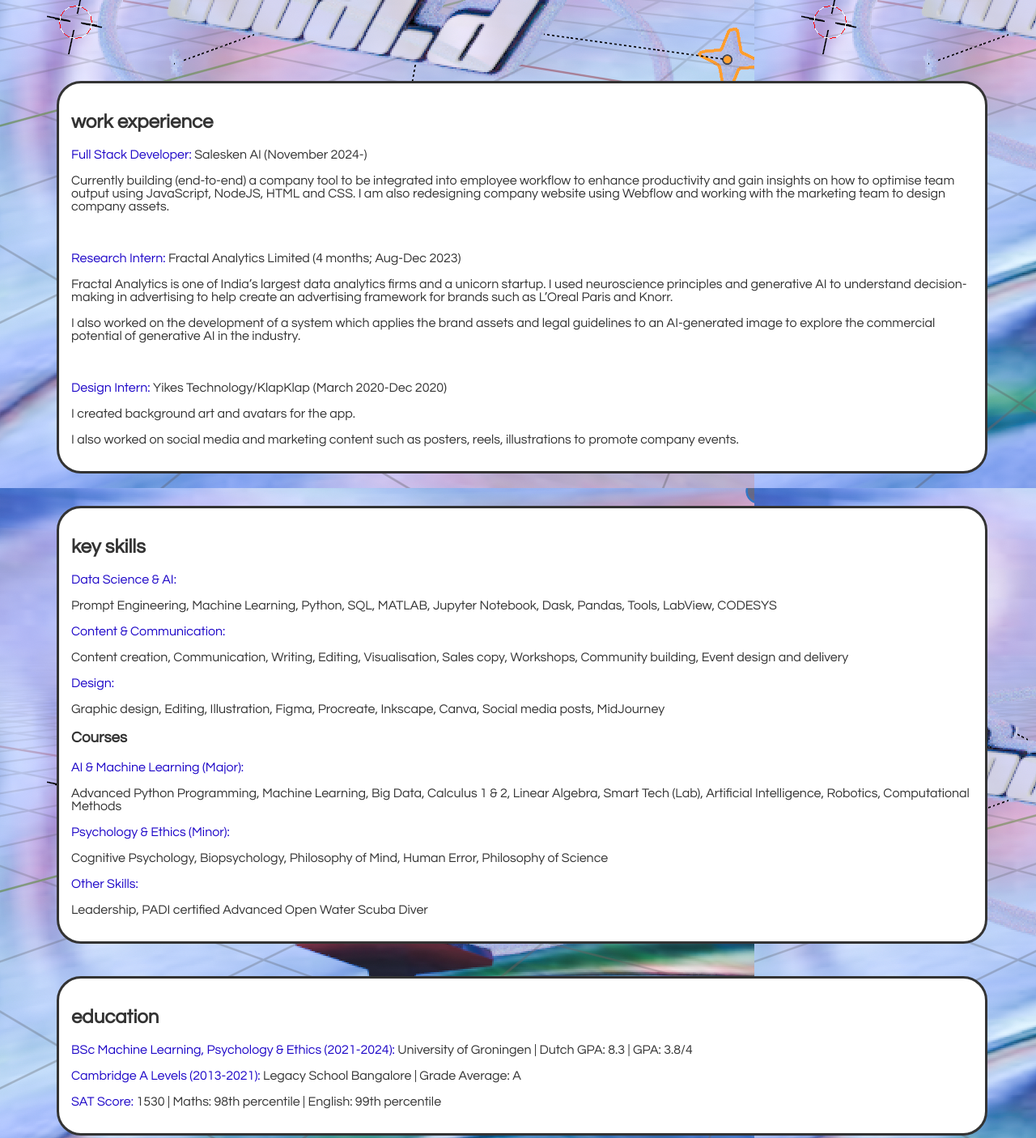
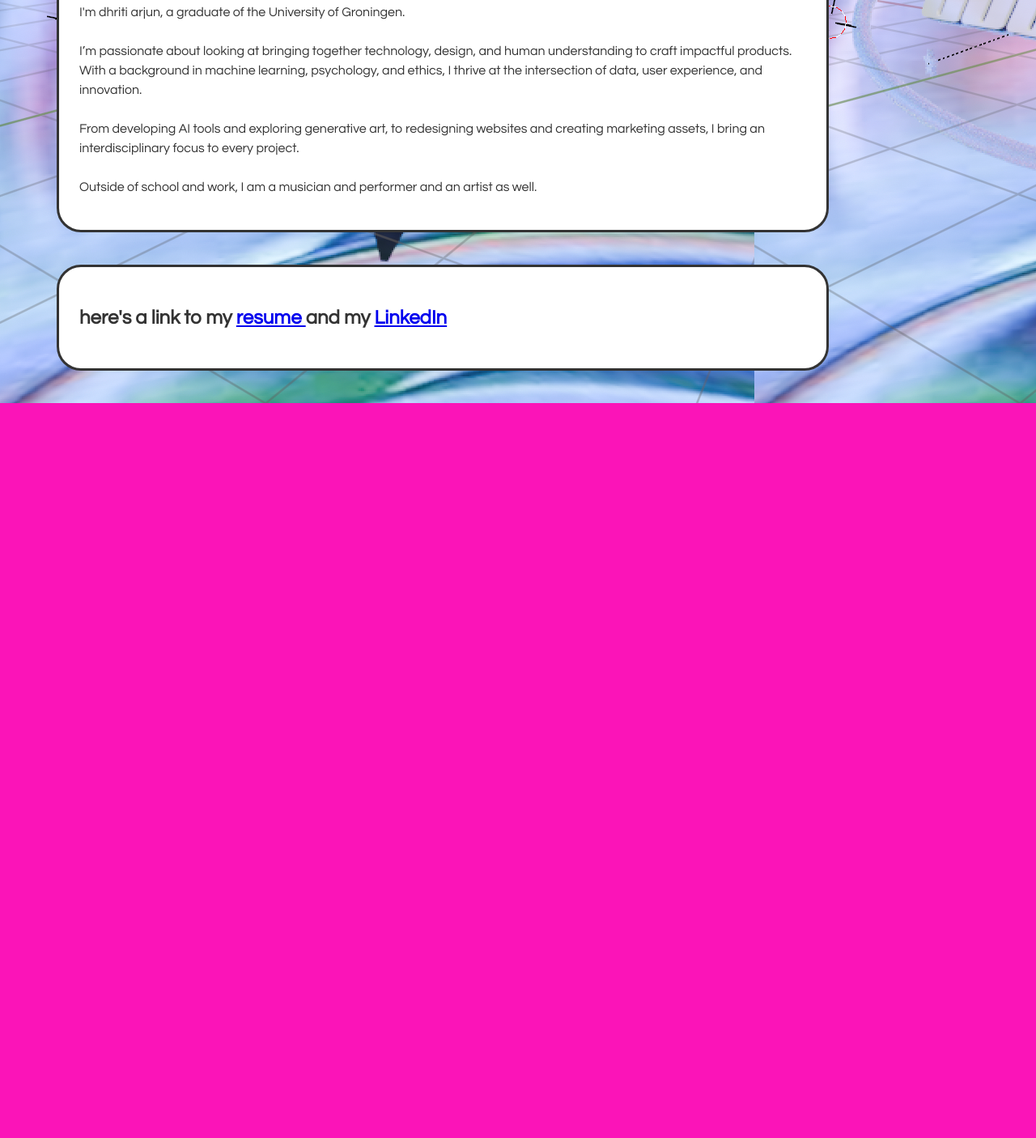
Before and after one commit to dhritiarjun/doodl.d, a plain HTML site: page about.html in a window 1280 px wide. Shown: the part 343-1749 px from the top of the page at 81% size. After the commit the page ends 841 px from the top, so only its background shows below. Drawn offline with Linux system fonts and the light colour scheme.

Commit message:
Add files via upload
with suggested feedback

```diff
--- a/about.html
+++ b/about.html
@@ -24,59 +24,37 @@
 
 
     <h1>about</h1>
+
     <div class="achievement-box">
-        <h2>work experience</h2>
 
-        <p><strong>Full Stack Developer:</strong> Salesken AI (November 2024-)</p>
-        <p>Currently building (end-to-end) a company tool to be integrated into employee workflow to enhance productivity and gain insights on how to optimise team output using JavaScript, NodeJS, HTML and CSS.
-            I am also redesigning company website using Webflow and working with the marketing team to design company assets.</p>
-        <br>
-        <p><strong>Research Intern:</strong> Fractal Analytics Limited (4 months; Aug-Dec 2023)</p>
-        <p>Fractal Analytics is one of India’s largest data analytics firms and a unicorn startup. I used neuroscience principles and generative AI to understand decision-making in advertising to help create an advertising framework for brands such as L’Oreal Paris and Knorr.</p>
-        <p>I also worked on the development of a system which applies the brand assets and legal guidelines to an AI-generated image to explore the commercial potential of generative AI in the industry.</p>
-        <br>
-        <p><strong>Design Intern:</strong> Yikes Technology/KlapKlap (March 2020-Dec 2020)</p>
-        <p>I created background art and avatars for the app.</p>
-        <p>I also worked on social media and marketing content such as posters, reels, illustrations to promote company events.</p>
+        <p>
+            I'm dhriti arjun, a graduate of the University of Groningen. <br>
+            <br>
+
+I’m passionate about looking at bringing together technology, design, and human understanding to craft
+impactful products. With a background in machine learning, psychology, and ethics, I thrive
+at the intersection of data, user experience, and innovation. <br>
+<br>
+From developing AI tools and exploring generative art, to redesigning websites and creating marketing
+assets, I bring an interdisciplinary focus to every project. <br>
+
+<br>Outside of school and work, I am a musician and performer and an artist as well. </p>
     </div>
 
     <div class="achievement-box">
-        <h2>key skills</h2>
+        <h2>here's a link to my <a href="https://docs.google.com/document/d/1H5O0Bp2kv0v6vCC_9nmcC21g0AMTaLsXccGPUu7dyNs/edit?usp=sharing"
+            target="_blank"
+            rel="noopener noreferrer">
+            resume
+         </a> and my <a href="https://www.linkedin.com/in/dhritiarjun/"
+         target="_blank"
+         rel="noopener noreferrer">
+         LinkedIn
+      </a> </h2>
 
-        <p><strong>Data Science & AI:</strong> <br> <br> Prompt Engineering, Machine Learning, Python, SQL, MATLAB, Jupyter Notebook, Dask, Pandas, Tools, LabView, CODESYS</p>
-        <p><strong>Content & Communication:</strong> <br> <br> Content creation, Communication, Writing, Editing, Visualisation, Sales copy, Workshops, Community building, Event design and delivery</p>
-        <p><strong>Design:</strong> <br> <br> Graphic design, Editing, Illustration, Figma, Procreate, Inkscape, Canva, Social media posts, MidJourney</p>
-        <h3>Courses</h3>
-        <p><strong>AI & Machine Learning (Major):</strong> <br> <br> Advanced Python Programming, Machine Learning, Big Data, Calculus 1 & 2, Linear Algebra, Smart Tech (Lab), Artificial Intelligence, Robotics, Computational Methods</p>
-        <p><strong>Psychology & Ethics (Minor):</strong> <br> <br> Cognitive Psychology, Biopsychology, Philosophy of Mind, Human Error, Philosophy of Science</p>
-        <p><strong>Other Skills:</strong> <br> <br> Leadership, PADI certified Advanced Open Water Scuba Diver</p>
-        </div>
+
     </div>
 
-    <div class="achievement-box">
-        <h2 class="dropdown-title">education</h2>
-        <p><strong>BSc Machine Learning, Psychology & Ethics (2021-2024):</strong> University of Groningen | Dutch GPA: 8.3 | GPA: 3.8/4</p>
-        <p><strong>Cambridge A Levels (2013-2021):</strong> Legacy School Bangalore | Grade Average: A</p>
-        <p><strong>SAT Score:</strong> 1530 | Maths: 98th percentile | English: 99th percentile</p>
-    </div>
-
-    <div class="achievement-box">
-        <h2>awards & languages</h2>
-        <p><strong>Awards:</strong> Legacy School Bangalore 75% scholarship</p>
-        <p><strong>Languages:</strong> English (fluent), Hindi (proficient), Dutch (limited proficiency)</p>
-    </div>
-
-
-    <div class="achievement-box">
-        <h2>resume</h2>
-        <p>here's a link to my resume:
-            <a href="https://docs.google.com/document/d/1H5O0Bp2kv0v6vCC_9nmcC21g0AMTaLsXccGPUu7dyNs/edit?usp=sharing"
-               target="_blank"
-               rel="noopener noreferrer">
-                View Resume
-            </a>
-        </p>
-    </div>
 
 
 </body>
--- a/styles-about.css
+++ b/styles-about.css
@@ -41,10 +41,11 @@ body{
     background-image: url("./Screenshot\ 2024-11-26\ at\ 12.28.55\ AM.png");
 
 }
+
 h1{
     margin-left: 70px;
     color:  rgb(29, 6, 200);
-    font-size: 150px;
+    font-size: 90px;
 }
 
 strong{
@@ -57,10 +58,12 @@ strong{
 .achievement-box{
     background-color: #fff;
     border-style: solid, black;
+    line-height: 1.5;
     margin-left:70px;
-    margin-right:60px;
+    margin-right:20%;
     border-radius: 30px;
-    padding: 15px;
+    padding: 25px;
     margin-bottom: 40px;
     border-style: solid;
+
 }
--- a/styles-projects.css
+++ b/styles-projects.css
@@ -159,7 +159,7 @@ strong{
 @media (max-width: 768px) {
 
     .left-column h1{
-        color:#fb14b8;
+        color:#ffffff;
         background-color: rgb(29, 6, 200); /* Highlight background color */
         padding: 0.5rem 1rem; /* Add space around the text */
         display: inline-block;
```
Also changed, not shown: contact.css (+0 -10 lines), index.html (+11 -7 lines), styles-index.css (+8 -1 lines).
